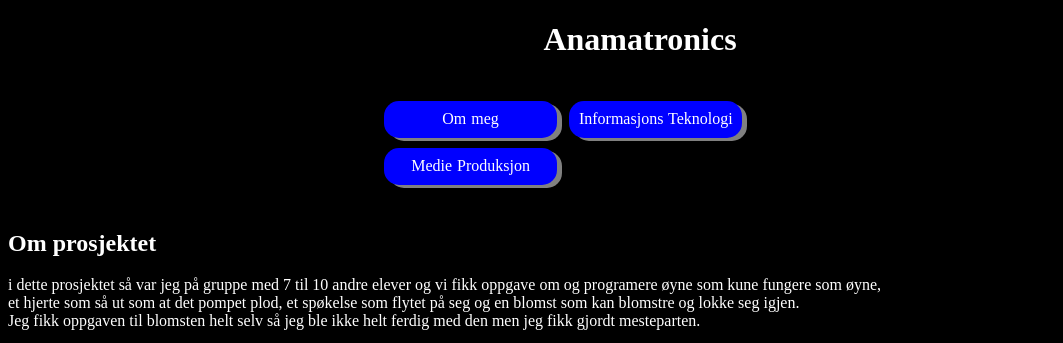
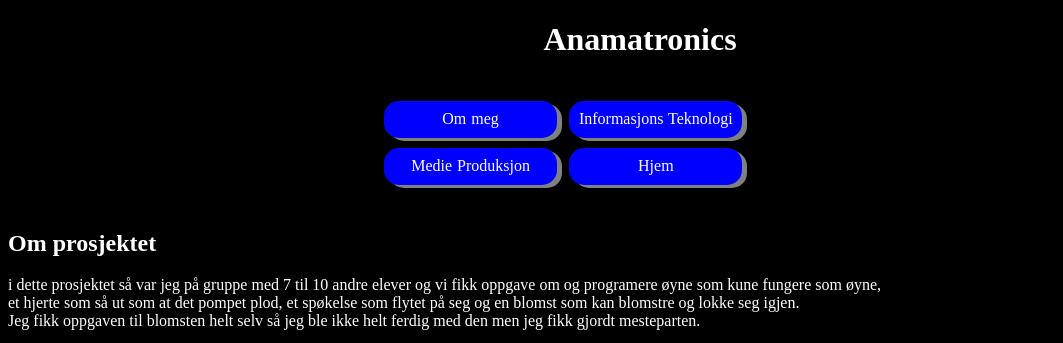
Before and after one commit to trym12/netside-arbeidsgiver, a plain HTML site: page anematronics_oppgave.html in a window 1280 px wide. Shown: the top 343 px of the page, without its empty margins (0-1063 px from the left). Drawn offline with Linux system fonts and the light colour scheme.

Commit message:
Update anematronics_oppgave.html

```diff
--- a/anematronics_oppgave.html
+++ b/anematronics_oppgave.html
@@ -78,6 +78,7 @@
                     </li>
                 </ul>
             </li>
+             <li><a href="index.html">Hjem</a></li>
         </ul>
     </nav>
     <h2>Om prosjektet</h2>
```
